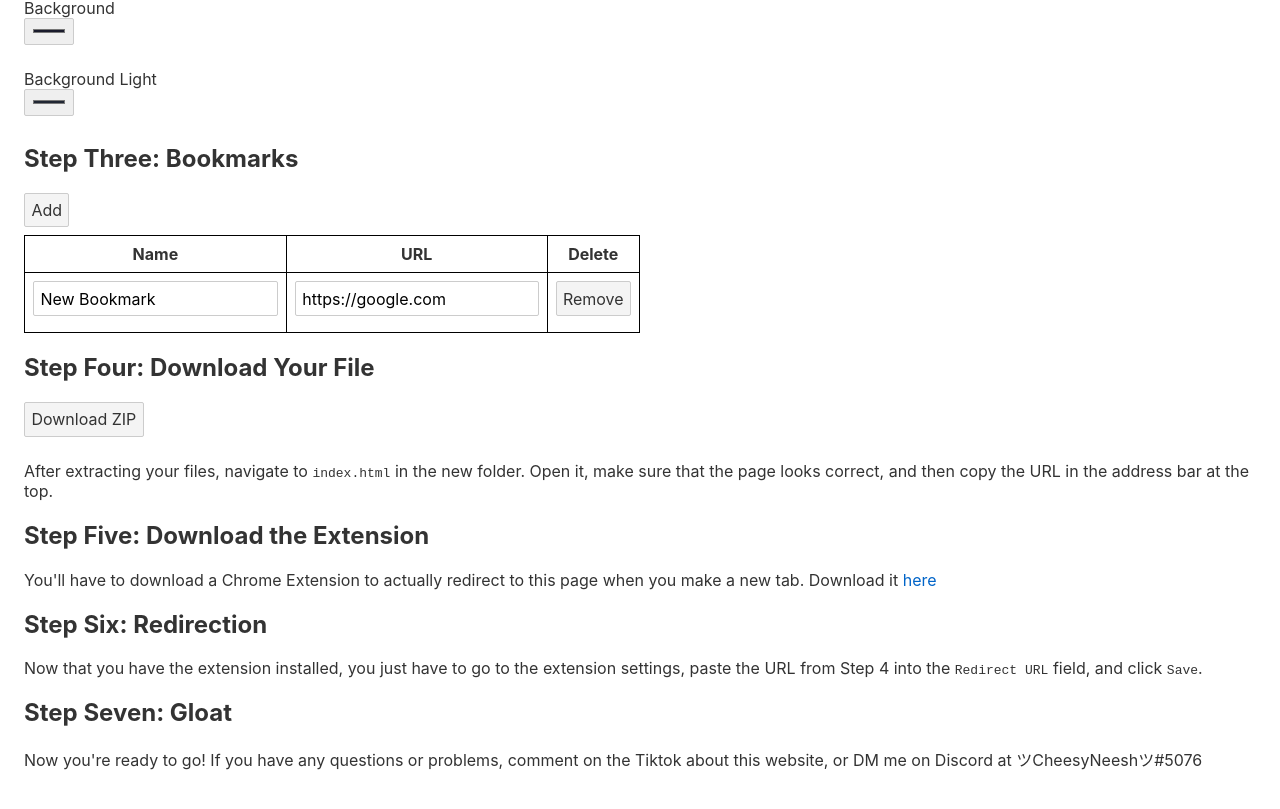
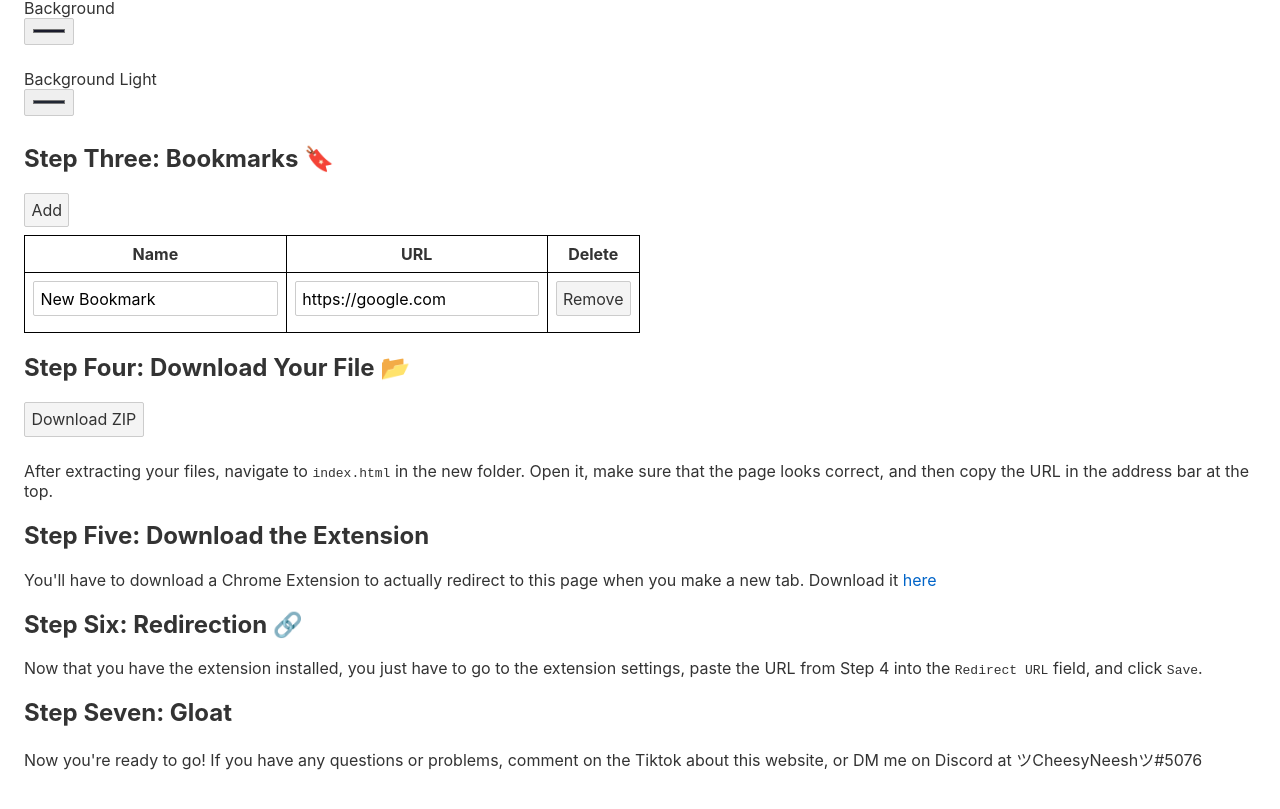
Before and after one commit to Neesh774/NewTabs4All, a Svelte app: page / in a window 1280 px wide. Shown: the part 501-1310 px from the top of the page. Built offline with nearby package versions, Linux system fonts and the light colour scheme.

Commit message:
emojisss

```diff
--- a/src/App.svelte
+++ b/src/App.svelte
@@ -85,14 +85,14 @@
     <span>Background Light</span>
     <input type="color" id="backgroundImage" bind:value={backgroundLight} />
   </div>
-  <h2>Step Three: Bookmarks</h2>
+  <h2>Step Three: Bookmarks 🔖</h2>
   <Bookmarks bind:bookmarks />
-  <h2>Step Four: Download Your File</h2>
+  <h2>Step Four: Download Your File 📂</h2>
   <button on:click={createFile}>Download ZIP</button>
   <p>After extracting your files, navigate to <code>index.html</code> in the new folder. Open it, make sure that the page looks correct, and then copy the URL in the address bar at the top.</p>
   <h2>Step Five: Download the Extension</h2>
   <p>You'll have to download a Chrome Extension to actually redirect to this page when you make a new tab. Download it <a href="https://chrome.google.com/webstore/detail/new-tab-redirect/icpgjfneehieebagbmdbhnlpiopdcmna?hl=en-US">here</a></p>
-  <h2>Step Six: Redirection</h2>
+  <h2>Step Six: Redirection 🔗</h2>
   <p>
     Now that you have the extension installed, you just have to go to the extension settings, paste the URL from Step 4 into the <code>Redirect URL</code> field, and click <code>Save</code>.
   </p>
```
